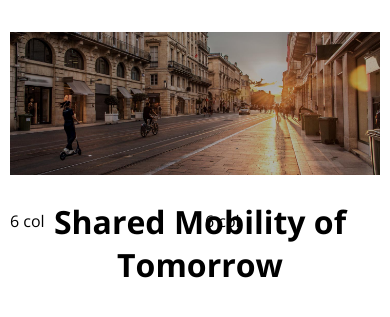
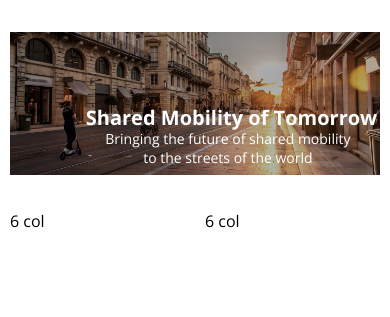
Before and after one commit to antoniaparini/html-css-helbiz, a plain HTML site: page index.html in a window 390 px wide. Shown: the part 107-424 px from the top of the page. Drawn offline with nearby package versions, Linux system fonts and the light colour scheme.

Commit message:
Helbiz Smartphone hero completed

```diff
--- a/css/style.css
+++ b/css/style.css
@@ -14,9 +14,27 @@ body {
   width:1350px;
 }
 
-.relative{
-  position: relative;
+.box-rel{
+  position: absolute;
+  left: 22%;
+  top: 25%;
+  z-index: 50;
+  text-align: center;
+  color: white;
+  font-size: 20px;
+  font-weight: bold;
 }
+
+.box-rel2{
+  position: absolute;
+  left: 27%;
+  top: 28%;
+  z-index: 50;
+  text-align: center;
+  color: white;
+  font-size: 14px;
+}
+
 
 /*IMMAGINI XS*/
 
@@ -51,9 +69,8 @@ body {
 }
 
 
-h1 {
-  position:absolute;
+
+
+/*h1 {
   text-align: center;
-  z-index: 50;
-
-  }
+  }*/
--- a/index.html
+++ b/index.html
@@ -26,9 +26,10 @@
     <!--Jumbotron-->
     <div class="container relative">
       <div class="col-xs-12">
-        <div class="box"></div>
-        <img class= "hero"src="./img/hero-bg.jpg" alt="hero-big">
-          <h1>Shared Mobility of Tomorrow</h1>
+        <div class="box-rel">Shared Mobility of Tomorrow</div>
+        <div class="box-rel2">Bringing the future of shared mobility<br /> to the streets of the world</div>
+          <img class= "hero"src="./img/hero-bg.jpg" alt="hero-big">
+
       </div>
 
       <div class="container">
```
